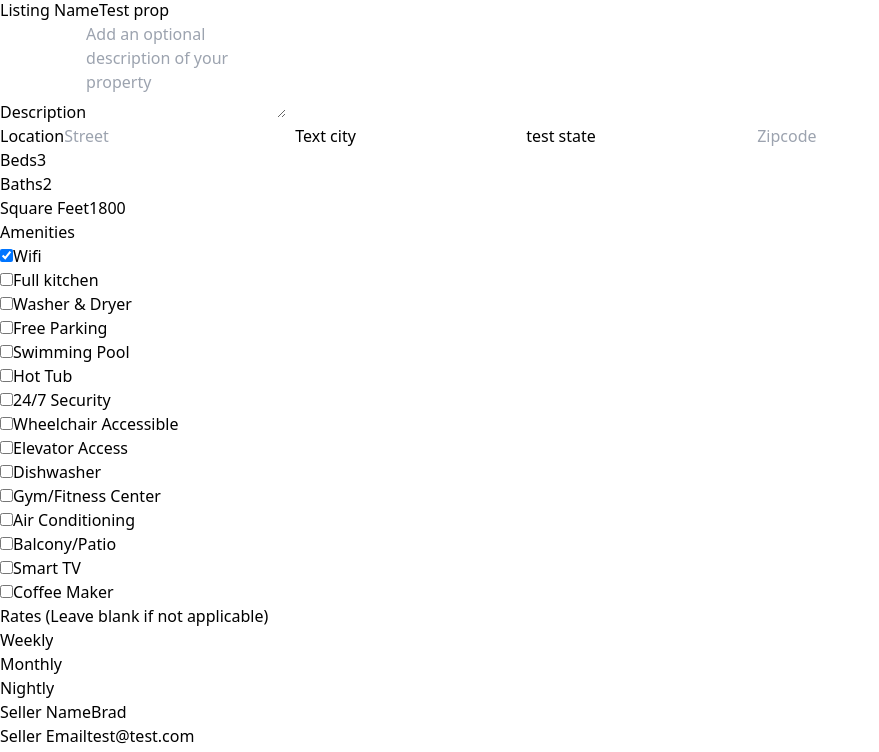
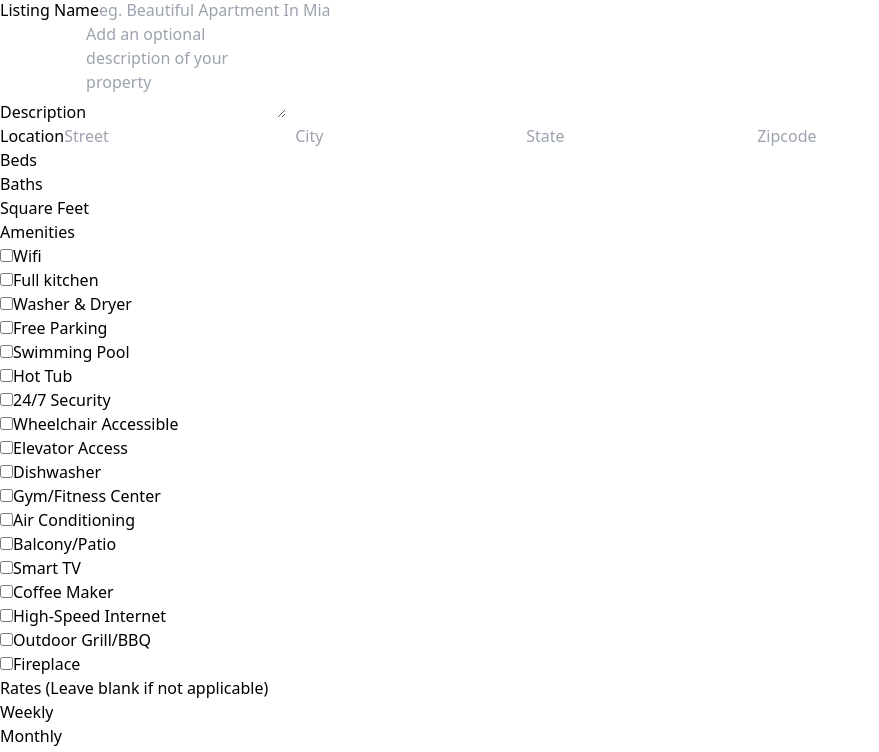
Before and after one commit to lexzee/property-pulse, a Next.js app: page /properties/add in a window 1280 px wide. Shown: the part 381-1133 px from the top of the page, without its empty margins (0-879 px from the left). Built offline with nearby package versions, Linux system fonts and the light colour scheme; no server answers.

Commit message:
Create Property and Cloudinary Integration

```diff
--- a/components/PropertyAddForm.jsx
+++ b/components/PropertyAddForm.jsx
@@ -3,30 +3,29 @@
 
 const PropertyAddForm = () => {
   const [fields, setFields] = useState({
-    type: "Apartment",
-    name: "Test prop",
+    type: "",
+    name: "",
     description: "",
     location: {
       street: "",
-      city: "Text city",
-      state: "test state",
+      city: "",
+      state: "",
       zipcode: "",
     },
-    beds: "3",
-    baths: "2",
-    square_feet: "1800",
-    amenities: ["Wifi"],
+    beds: "",
+    baths: "",
+    square_feet: "",
+    amenities: [],
     rates: {
       weekly: "",
-      monthly: "2000",
+      monthly: "",
       nightly: "",
     },
     seller_info: {
-      name: "Brad",
-      email: "test@test.com",
+      name: "",
+      email: "",
       phone: "",
     },
-    images: [],
   });
 
   const handleChange = (e) => {
@@ -334,7 +333,7 @@
               name="amenities"
               value="Wheelchair Accessible"
               className="mr-2"
-              checked={fields.amenities.includes("Wheelchair Acessible")}
+              checked={fields.amenities.includes("Wheelchair Accessible")}
               onChange={handleAmenitiesChange}
             />
             <label htmlFor="amenity_wheelchair_accessible">
@@ -426,6 +425,44 @@
               onChange={handleAmenitiesChange}
             />
             <label htmlFor="amenity_coffee_maker">Coffee Maker</label>
+          </div>
+          <div>
+            <input
+              type="checkbox"
+              id="amenity_high_speed_internet"
+              name="amenities"
+              value="High-Speed Internet"
+              className="mr-2"
+              checked={fields.amenities.includes("High-Speed Internet")}
+              onChange={handleAmenitiesChange}
+            />
+            <label htmlFor="amenity_high_speed_internet">
+              High-Speed Internet
+            </label>
+          </div>
+          <div>
+            <input
+              type="checkbox"
+              id="amenity_outdoor_grill_bbq"
+              name="amenities"
+              value="Outdoor Grill/BBQ"
+              className="mr-2"
+              checked={fields.amenities.includes("Outdoor Grill/BBQ")}
+              onChange={handleAmenitiesChange}
+            />
+            <label htmlFor="amenity_outdoor_grill_bbq">Outdoor Grill/BBQ</label>
+          </div>
+          <div>
+            <input
+              type="checkbox"
+              id="amenity_fireplace"
+              name="amenities"
+              value="Fireplace"
+              className="mr-2"
+              checked={fields.amenities.includes("Fireplace")}
+              onChange={handleAmenitiesChange}
+            />
+            <label htmlFor="amenity_fireplace">Fireplace</label>
           </div>
         </div>
       </div>
@@ -542,6 +579,7 @@
           accept="image/*"
           multiple
           onChange={handleImageChange}
+          required
         />
       </div>
 
--- a/next.config.mjs
+++ b/next.config.mjs
@@ -3,12 +3,17 @@
   images: {
     remotePatterns: [
       {
-        protocol: 'https',
-        hostname: 'lh3.googleusercontent.com',
-        pathname: '**'
-      }
-    ]
-  }
+        protocol: "https",
+        hostname: "lh3.googleusercontent.com",
+        pathname: "**",
+      },
+      {
+        protocol: "https",
+        hostname: "res.cloudinary.com",
+        pathname: "**",
+      },
+    ],
+  },
 };
 
 export default nextConfig;
```
Also changed, not shown: app/properties/[id]/page.jsx (+42 -38 lines), components/PropertyCard.jsx (+41 -27 lines), components/PropertyDetails.jsx (+46 -47 lines), components/PropertyHeaderImage.jsx (+5 -5 lines), components/PropertyImages.jsx (added, +47 -0 lines), utils/requests.js (+11 -12 lines).
